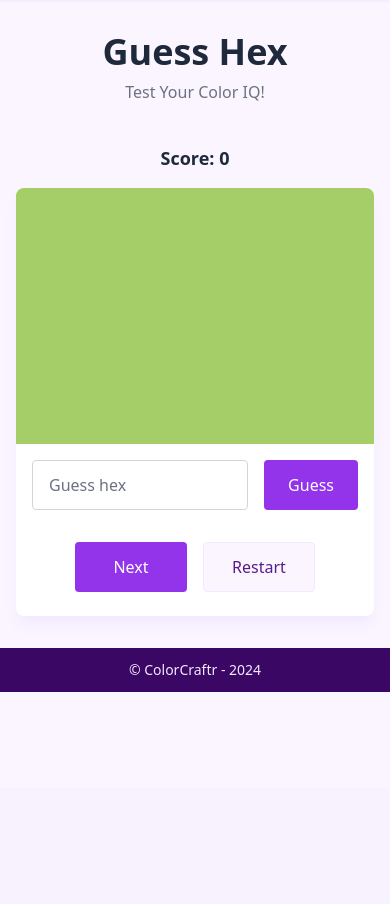
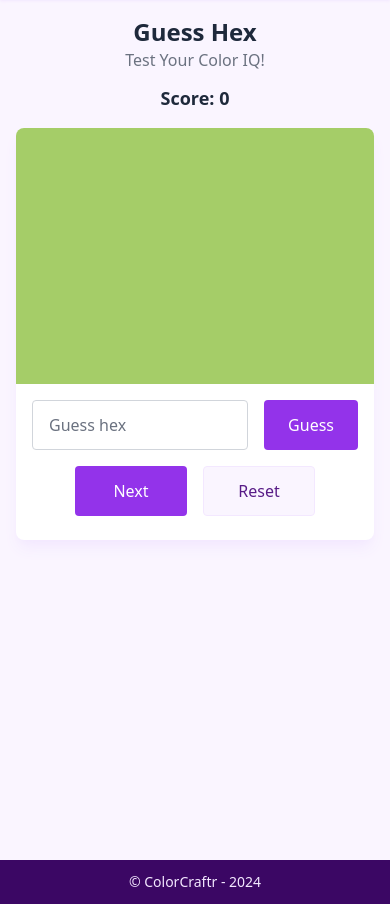
Before and after one commit to jadhavanushka/ColorCraftr, a Flask app: page /guess_hex in a window 390 px wide. Shown: the part 56-960 px from the top of the page. Before the commit the page ends 748 px from the top, so only its background shows below. Run offline with Flask 3, Linux system fonts and the light colour scheme; parts of the project's set-up code (start-up, migrations or seed data) failed here and were passed over; some libraries are stand-ins or nearby versions.

Commit message:
Minor changes

```diff
--- a/templates/guessHex.html
+++ b/templates/guessHex.html
@@ -3,9 +3,9 @@
 
 {% block content %}
 
-<div class="flex flex-col items-center my-4">
-    <h1 class="text-4xl font-bold mb-2 text-slate-800">Guess Hex</h1>
-    <p class="text-md text-gray-500 mb-6">Test Your Color IQ!</p>
+<div class="flex flex-col items-center md:my-4 text-center">
+    <h1 class="text-2xl md:text-4xl font-bold md:mb-2 text-slate-800">Guess Hex</h1>
+    <p class="text-md text-gray-500 mb-3 md:mb-6">Test Your Color IQ!</p>
 </div>
 
 <div class="flex flex-col justify-center items-center">
@@ -16,14 +16,14 @@
         <div class="flex">
             <div class="w-full h-64 flex items-end justify-center p-4" style="background-color: {{ random_hex }};">
                 {% if guessed_color %}
-                <span class="font-bold px-2 py-1 bg-gray-50 shadow-sm rounded-sm">
+                <span class="font-bold px-2 py-1 bg-gray-50 shadow-sm rounded-sm text-sm">
                     {{random_hex}}
                 </span>
                 {% endif %}
             </div>
             {% if guessed_color %}
             <div class="w-full h-64 flex items-end justify-center p-4" style="background-color: #{{ guessed_color }};">
-                <span class="font-bold px-2 py-1 bg-gray-50 shadow-sm rounded-sm">
+                <span class="font-bold px-2 py-1 bg-gray-50 shadow-sm rounded-sm text-sm">
                     #{{guessed_color}}
                 </span>
             </div>
@@ -32,7 +32,7 @@
 
         <div class="p-4 flex flex-col items-center">
             <form action="/guess_hex" method="POST"
-                class="w-full flex flex-col justify-center items-center space-y-4 mb-2">
+                class="w-full flex flex-col justify-center items-center space-y-2 mb-2">
 
                 {% if not guessed_color %}
                 <div class="flex space-x-4">
@@ -45,7 +45,7 @@
                 </div>
                 {% endif %}
 
-                <p class="text-base text-gray-800">{{ result if result }}</p>
+                <p class="text-base text-gray-800 mb-2">{{ result if result }}</p>
 
                 <div class="flex space-x-4">
                     <button type="submit" name="action" value="next_color"
@@ -53,7 +53,7 @@
                         Next</button>
                     <button type="submit" name="action" value="restart"
                         class="w-28 inline-block py-2.5 px-6 rounded font-medium text-purple-900 border-purple-100 border bg-purple-50 py-3 px-6 rounded font-medium hover:bg-purple-100 transition ease-in-out duration-300">
-                        Restart
+                        Reset
                     </button>
                 </div>
             </form>
--- a/templates/layout.html
+++ b/templates/layout.html
@@ -18,7 +18,7 @@
 <body class="bg-purple-50 text-gray-900">
     {% include 'includes/_navbar.html' %}
 
-    <main class="container mx-auto p-4">
+    <main class="container mx-auto p-4 min-h-screen">
         {% block content %}{% endblock %}
     </main>
 
```
Also changed, not shown: templates/colorLibrary.html (+5 -3 lines), templates/generatePalette.html (+4 -4 lines).
